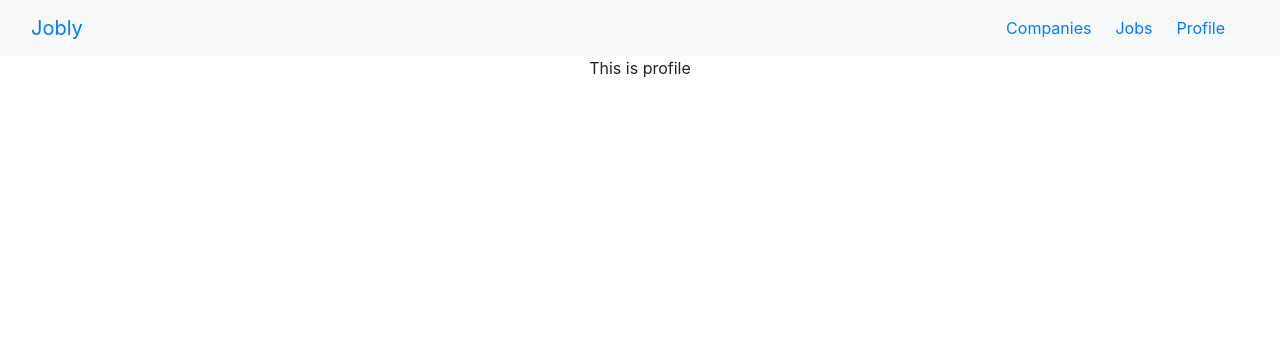
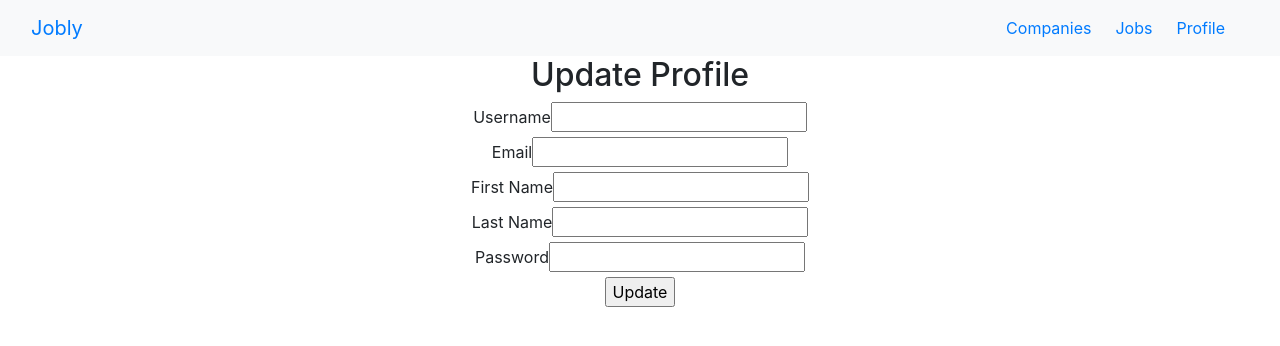
Before and after one commit to mshirk2/jobly, a React (Create React App) app in the folder frontend/: page /profile in a window 1280 px wide. Shown: the top 346 px of the page. Built offline with nearby package versions, Linux system fonts and the light colour scheme; no server answers.

Commit message:
build out login, signup, and profile forms

```diff
--- a/frontend/src/Home.js
+++ b/frontend/src/Home.js
@@ -1,9 +1,12 @@
 import React from "react";
+import { Link } from "react-router-dom";
 
 function Home() {
     return (
         <div>
             <h1>Welcome to Jobly</h1>
+            <Link to="/login" className="btn">Login</Link>
+            <Link to="/signup" className="btn">Signup</Link>
         </div>
     )
 }
--- /dev/null
+++ b/frontend/src/JobList.js
@@ -0,0 +1,11 @@
+import React from "react";
+
+function JobList() {
+    return (
+        <div>
+            <p>This is the job list</p>
+        </div>
+    )
+}
+
+export default JobList;
--- /dev/null
+++ b/frontend/src/LoginForm.js
@@ -0,0 +1,60 @@
+import React, { useState } from "react";
+import { useHistory } from "react-router-dom";
+
+function LoginForm() {
+    const [loginForm, updateLoginForm] = useState({});
+    const history = useHistory();
+
+    function handleChange(e) {
+        e.persist();
+        updateLoginForm(f => ({ ...f, [e.target.name]: e.target.value}));
+    }
+
+    function handleSubmit(e) {
+        e.preventDefault();
+        // loginUser(loginForm);
+        history.push(`/companies`);
+    }
+
+    let {username, password} = loginForm;
+
+    return (
+        <section>
+            <h2>Login</h2>
+            <div>
+                <form onSubmit={handleSubmit}>
+                    <div>
+                        <label htmlFor="username">Username</label>
+                        <input
+                            name="username"
+                            id="username"
+                            type="text"
+                            onChange={handleChange}
+                            value={username}
+                            required
+                        />
+                    </div>
+                    <div>
+                        <label htmlFor="password">Password</label>
+                        <input
+                            name="password"
+                            id="password"
+                            type="password"
+                            onChange={handleChange}
+                            value={password}
+                        />
+                    </div>
+                    <div>
+                        <input
+                            type="Submit"
+                            value="Login"
+                            readOnly
+                        />
+                    </div>
+                </form>
+            </div>
+        </section>
+    )
+}
+
+export default LoginForm;
--- /dev/null
+++ b/frontend/src/ProfileForm.js
@@ -0,0 +1,89 @@
+import React, { useState } from "react";
+import { useHistory } from "react-router-dom";
+
+function ProfileForm() {
+    const [profileForm, updateProfileForm] = useState({});
+    const history = useHistory();
+
+    function handleChange(e) {
+        e.persist();
+        updateProfileForm(f => ({ ...f, [e.target.name]: e.target.value}));
+    }
+
+    function handleSubmit(e) {
+        e.preventDefault();
+        // updateUser(profileForm);
+        history.push(`/companies`);
+    }
+
+    let {username, email, firstName, lastName, password} = profileForm;
+
+    return (
+        <section>
+            <h2>Update Profile</h2>
+            <div>
+                <form onSubmit={handleSubmit}>
+                    <div>
+                        <label htmlFor="username">Username</label>
+                        <input
+                            name="username"
+                            id="username"
+                            type="text"
+                            onChange={handleChange}
+                            value={username}
+                        />
+                    </div>
+                    <div>
+                        <label htmlFor="email">Email</label>
+                        <input
+                            name="email"
+                            id="email"
+                            type="text"
+                            onChange={handleChange}
+                            value={email}
+                        />
+                    </div>
+                    <div>
+                        <label htmlFor="first-name">First Name</label>
+                        <input
+                            name="first-name"
+                            id="first-name"
+                            type="text"
+                            onChange={handleChange}
+                            value={firstName}
+                        />
+                    </div>
+                    <div>
+                        <label htmlFor="last-name">Last Name</label>
+                        <input
+                            name="last-name"
+                            id="last-name"
+                            type="text"
+                            onChange={handleChange}
+                            value={lastName}
+                        />
+                    </div>
+                    <div>
+                        <label htmlFor="password">Password</label>
+                        <input
+                            name="password"
+                            id="password"
+                            type="password"
+                            onChange={handleChange}
+                            value={password}
+                        />
+                    </div>
+                    <div>
+                        <input
+                            type="Submit"
+                            value="Update"
+                            readOnly
+                        />
+                    </div>
+                </form>
+            </div>
+        </section>
+    )
+}
+
+export default ProfileForm;
--- a/frontend/src/Routes.js
+++ b/frontend/src/Routes.js
@@ -2,11 +2,14 @@ import React from 'react';
 import {BrowserRouter, Switch, Route, Redirect} from 'react-router-dom';
 import NavBar from './NavBar';
 import Home from './Home';
+import LoginForm from './LoginForm';
+import SignupForm from './SignupForm';
+import ProfileForm from './ProfileForm';
 import CompanyList from './CompanyList';
 import CompanyDetail from './CompanyDetail';
+import JobList from './JobList';
 
 function Routes() {
-
     return (
         <BrowserRouter>
             <NavBar />
@@ -15,13 +18,13 @@ function Routes() {
                     <Home/>
                 </Route>
                 <Route exact path="/login">
-                    This is login
+                    <LoginForm />
                 </Route>
                 <Route exact path="/signup">
-                    This is signup
+                    <SignupForm />
                 </Route>
                 <Route exact path="/profile">
-                    This is profile
+                    <ProfileForm />
                 </Route>
                 <Route exact path="/companies">
                     <CompanyList />
@@ -30,7 +33,7 @@ function Routes() {
                     <CompanyDetail />
                 </Route>
                 <Route exact path="/jobs">
-                    This is job list
+                    <JobList />
                 </Route>
                 <Route>
                     <div className='404'>
--- /dev/null
+++ b/frontend/src/SignupForm.js
@@ -0,0 +1,90 @@
+import React, { useState } from "react";
+import { useHistory } from "react-router-dom";
+
+function SignupForm() {
+    const [signupForm, updateSignupForm] = useState({});
+    const history = useHistory();
+
+    function handleChange(e) {
+        e.persist();
+        updateSignupForm(f => ({ ...f, [e.target.name]: e.target.value}));
+    }
+
+    function handleSubmit(e) {
+        e.preventDefault();
+        // addUser(signupForm);
+        history.push(`/companies`);
+    }
+
+    let {username, email, firstName, lastName, password} = signupForm;
+
+    return (
+        <section>
+            <h2>Signup</h2>
+            <div>
+                <form onSubmit={handleSubmit}>
+                    <div>
+                        <label htmlFor="username">Username</label>
+                        <input
+                            name="username"
+                            id="username"
+                            type="text"
+                            onChange={handleChange}
+                            value={username}
+                            required
+                        />
+                    </div>
+                    <div>
+                        <label htmlFor="email">Email</label>
+                        <input
+                            name="email"
+                            id="email"
+                            type="text"
+                            onChange={handleChange}
+                            value={email}
+                        />
+                    </div>
+                    <div>
+                        <label htmlFor="first-name">First Name</label>
+                        <input
+                            name="first-name"
+                            id="first-name"
+                            type="text"
+                            onChange={handleChange}
+                            value={firstName}
+                        />
+                    </div>
+                    <div>
+                        <label htmlFor="last-name">Last Name</label>
+                        <input
+                            name="last-name"
+                            id="last-name"
+                            type="text"
+                            onChange={handleChange}
+                            value={lastName}
+                        />
+                    </div>
+                    <div>
+                        <label htmlFor="password">Password</label>
+                        <input
+                            name="password"
+                            id="password"
+                            type="password"
+                            onChange={handleChange}
+                            value={password}
+                        />
+                    </div>
+                    <div>
+                        <input
+                            type="Submit"
+                            value="Signup"
+                            readOnly
+                        />
+                    </div>
+                </form>
+            </div>
+        </section>
+    )
+}
+
+export default SignupForm;
```
